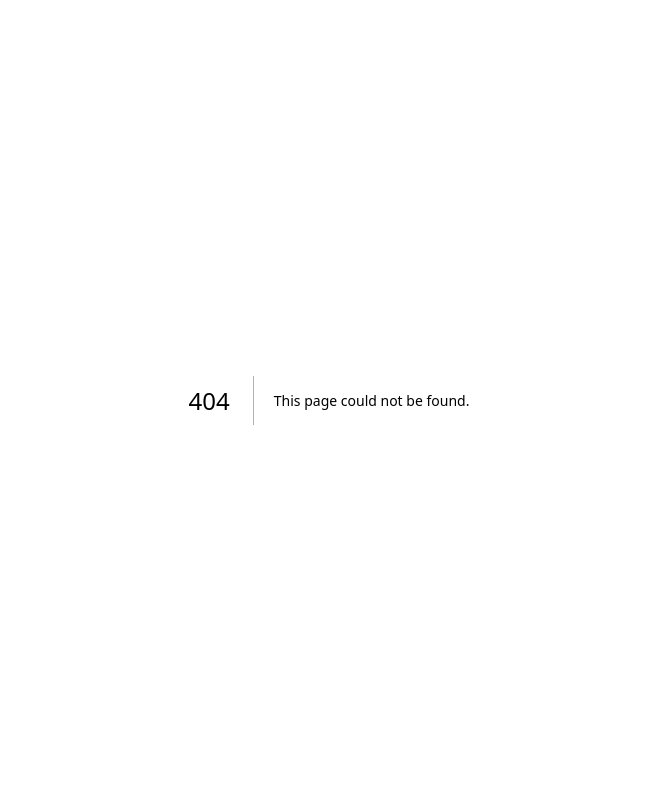
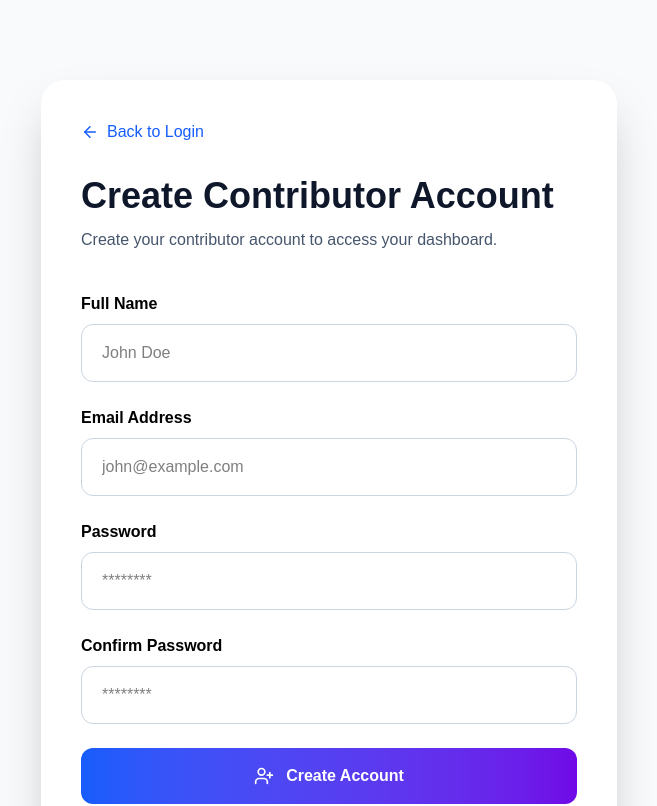
Before and after one commit to ezekielmose/genesis_website_proffesional, a Next.js app: page /contributor/signup in a window 1280 px wide. Before the commit this address had no page. Shown: the top 806 px of the page, without its empty margins (311-968 px from the left). Built offline with nearby package versions, Linux system fonts and the light colour scheme.

Commit message:
Create page.tsx

```diff
--- /dev/null
+++ b/app/contributor/signup/page.tsx
@@ -0,0 +1,252 @@
+"use client";
+
+import { useState } from "react";
+import { useRouter } from "next/navigation";
+import Link from "next/link";
+
+import { auth, db } from "@/lib/firebase";
+
+import {
+  createUserWithEmailAndPassword,
+} from "firebase/auth";
+
+import {
+  doc,
+  serverTimestamp,
+  setDoc,
+} from "firebase/firestore";
+
+import {
+  ArrowLeft,
+  Loader2,
+  UserPlus,
+} from "lucide-react";
+
+export default function ContributorSignup() {
+
+  const router = useRouter();
+
+  const [fullName, setFullName] = useState("");
+
+  const [email, setEmail] = useState("");
+
+  const [password, setPassword] = useState("");
+
+  const [confirmPassword, setConfirmPassword] = useState("");
+
+  const [loading, setLoading] = useState(false);
+
+  async function handleSignup(e: React.FormEvent) {
+
+    e.preventDefault();
+
+    if (!fullName || !email || !password || !confirmPassword) {
+      alert("Please fill in all fields.");
+      return;
+    }
+
+    if (password !== confirmPassword) {
+      alert("Passwords do not match.");
+      return;
+    }
+
+    if (password.length < 6) {
+      alert("Password should be at least 6 characters.");
+      return;
+    }
+
+    try {
+
+      setLoading(true);
+
+      const credential =
+        await createUserWithEmailAndPassword(
+          auth,
+          email,
+          password
+        );
+
+      const user = credential.user;
+
+      await setDoc(
+        doc(db, "contributors", user.uid),
+        {
+          uid: user.uid,
+          fullName,
+          email,
+          role: "contributor",
+          createdAt: serverTimestamp(),
+        }
+      );
+
+      alert("Account created successfully!");
+
+      router.push("/contributor/login");
+
+    } catch (error: any) {
+
+      alert(error.message);
+
+    } finally {
+
+      setLoading(false);
+
+    }
+
+  }
+
+  return (
+
+    <main className="min-h-screen bg-slate-50 flex items-center justify-center px-6 py-20">
+
+      <div className="w-full max-w-xl rounded-3xl bg-white p-10 shadow-2xl">
+
+        <Link
+          href="/contributor/login"
+          className="mb-8 inline-flex items-center gap-2 text-blue-600 hover:text-blue-700"
+        >
+          <ArrowLeft size={18} />
+          Back to Login
+        </Link>
+
+        <h1 className="text-4xl font-black text-slate-900">
+
+          Create Contributor Account
+
+        </h1>
+
+        <p className="mt-3 text-slate-600">
+
+          Create your contributor account to access your dashboard.
+
+        </p>
+
+        <form
+          onSubmit={handleSignup}
+          className="mt-10 space-y-6"
+        >
+
+          <div>
+
+            <label className="mb-2 block font-semibold text-black">
+
+              Full Name
+
+            </label>
+
+            <input
+              type="text"
+              required
+              value={fullName}
+              onChange={(e) => setFullName(e.target.value)}
+              placeholder="John Doe"
+              className="w-full rounded-xl border border-slate-300 px-5 py-4 text-black outline-none focus:border-blue-600"
+            />
+
+          </div>
+
+          <div>
+
+            <label className="mb-2 block font-semibold text-black">
+
+              Email Address
+
+            </label>
+
+            <input
+              type="email"
+              required
+              value={email}
+              onChange={(e) => setEmail(e.target.value)}
+              placeholder="john@example.com"
+              className="w-full rounded-xl border border-slate-300 px-5 py-4 text-black outline-none focus:border-blue-600"
+            />
+
+          </div>
+
+          <div>
+
+            <label className="mb-2 block font-semibold text-black">
+
+              Password
+
+            </label>
+
+            <input
+              type="password"
+              required
+              value={password}
+              onChange={(e) => setPassword(e.target.value)}
+              placeholder="********"
+              className="w-full rounded-xl border border-slate-300 px-5 py-4 text-black outline-none focus:border-blue-600"
+            />
+
+          </div>
+
+          <div>
+
+            <label className="mb-2 block font-semibold text-black">
+
+              Confirm Password
+
+            </label>
+
+            <input
+              type="password"
+              required
+              value={confirmPassword}
+              onChange={(e) => setConfirmPassword(e.target.value)}
+              placeholder="********"
+              className="w-full rounded-xl border border-slate-300 px-5 py-4 text-black outline-none focus:border-blue-600"
+            />
+
+          </div>
+
+          <button
+            type="submit"
+            disabled={loading}
+            className="flex w-full items-center justify-center gap-3 rounded-xl bg-gradient-to-r from-blue-600 to-violet-700 py-4 font-semibold text-white transition hover:scale-[1.02] disabled:opacity-60"
+          >
+
+            {loading ? (
+
+              <>
+                <Loader2 className="animate-spin" />
+                Creating Account...
+              </>
+
+            ) : (
+
+              <>
+                <UserPlus size={20} />
+                Create Account
+              </>
+
+            )}
+
+          </button>
+
+        </form>
+
+        <p className="mt-8 text-center text-slate-600">
+
+          Already have an account?
+
+          <Link
+            href="/contributor/login"
+            className="ml-2 font-semibold text-blue-600 hover:text-blue-700"
+          >
+
+            Login
+
+          </Link>
+
+        </p>
+
+      </div>
+
+    </main>
+
+  );
+
+}
```
